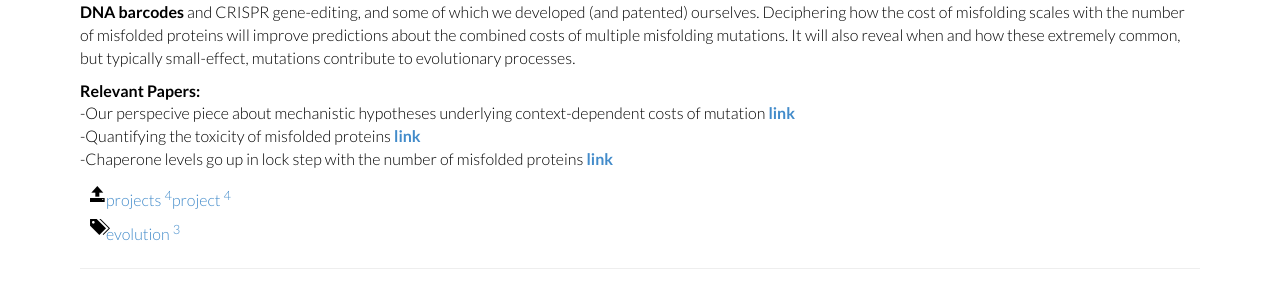
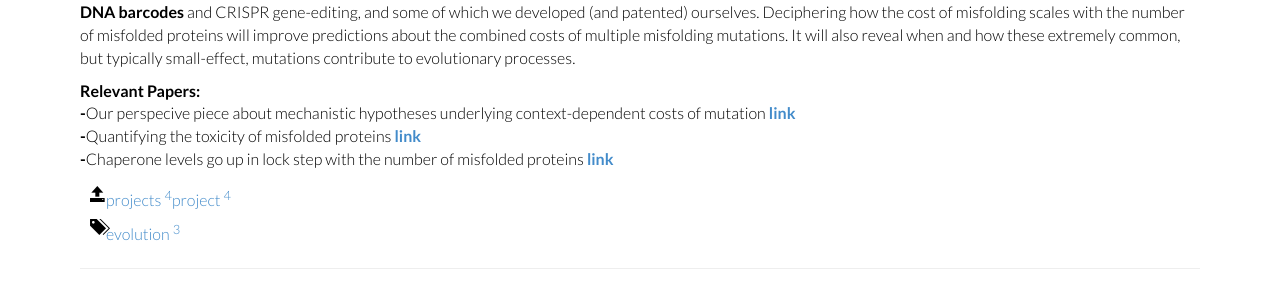
Before and after one commit to Samerotte-Lab/Samerotte-Lab.github.io, a Jekyll site: the page built from projects/_posts/2020-10-28-misfolding.md, in a window 1280 px wide. Shown: the part 361-658 px from the top of the page. Built offline with Jekyll 4.4.1, drawn with Linux system fonts in a browser that asks for light colours; nearby versions of some CDN libraries.

Commit message:
bold bullets

```diff
--- a/projects/_posts/2020-10-28-misfolding.md
+++ b/projects/_posts/2020-10-28-misfolding.md
@@ -11,6 +11,6 @@ tags: [evolution]
 Protein misfolding toxicity is a major factor in neurological diseases like Alzheimer's and ALS. The high load of misfolded proteins found in tumors has also been called cancer's ‘Achilles heel.’ But to understand how misfolding impacts human health, we need to <b>quantify how cell fitness declines</b> as misfolded proteins accumulate. A reigning hypothesis as to why misfolded proteins are toxic is that they steal important resources (eg, chaperones). This implies that the toxicity of a misfolded protein depends on the number of resources available. Our goal is to <b>make accurate predictions about the context-dependent costs</b> of misfolding mutations by quantifying the relationship between the number of misfolded proteins in a cell and cell fitness. We do so through a combination of novel technologies, some of which utilize the <b>DNA barcodes</b> and CRISPR gene-editing, and some of which we developed (and patented) ourselves. Deciphering how the cost of misfolding scales with the number of misfolded proteins will improve predictions about the combined costs of multiple misfolding mutations. It will also reveal when and how these extremely common, but typically small-effect, mutations contribute to evolutionary processes.
 
 <b>Relevant Papers:</b><br>
--Our perspecive piece about mechanistic hypotheses underlying context-dependent costs of mutation <b>[link](https://kgslab.org/papers/paper/context-dependence-review)</b><br>
--Quantifying the toxicity of misfolded proteins <b>[link](https://kgslab.org/papers/paper/Misfolding)</b><br>
--Chaperone levels go up in lock step with the number of misfolded proteins <b>[link](https://kgslab.org/papers/paper/proteomic-speedometer)</b>
+<b>-</b>Our perspecive piece about mechanistic hypotheses underlying context-dependent costs of mutation <b>[link](https://kgslab.org/papers/paper/context-dependence-review)</b><br>
+<b>-</b>Quantifying the toxicity of misfolded proteins <b>[link](https://kgslab.org/papers/paper/Misfolding)</b><br>
+<b>-</b>Chaperone levels go up in lock step with the number of misfolded proteins <b>[link](https://kgslab.org/papers/paper/proteomic-speedometer)</b>
```
